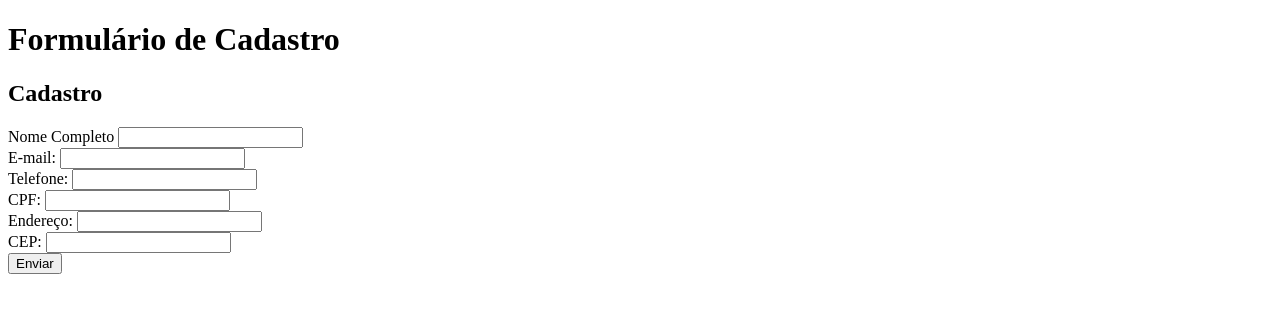
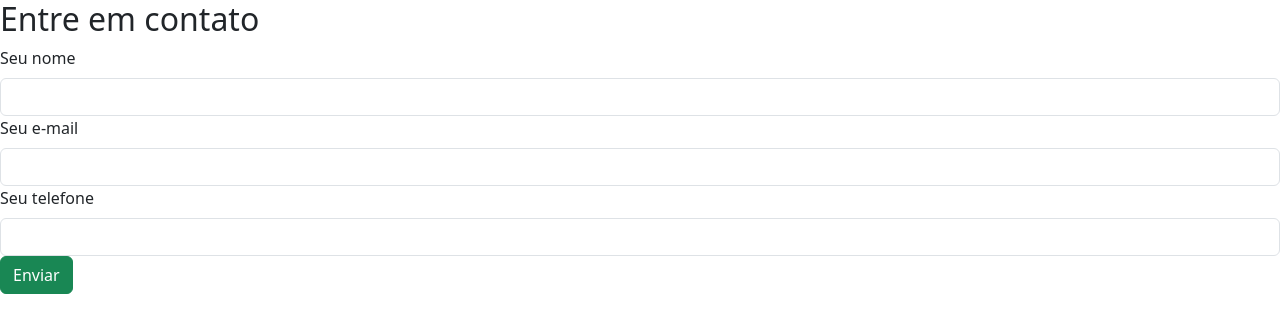
Before and after one commit to rafaelkamada1/EBAC, a plain HTML site: page index.html in a window 1280 px wide. Drawn offline with nearby package versions, Linux system fonts and the light colour scheme.

Commit message:
Add files via upload

```diff
--- a/index.html
+++ b/index.html
@@ -1,51 +1,26 @@
 <!DOCTYPE html>
-<html lang="pt-br">
+<html lang="pt-BR">
 <head>
     <meta charset="UTF-8">
     <meta name="viewport" content="width=device-width, initial-scale=1.0">
-    <title>Formulário de Cadastro</title>
+    <title>Entre em contato</title>
+    <link rel="stylesheet" href="https://cdn.jsdelivr.net/npm/bootstrap@5.3.3/dist/css/bootstrap.min.css">
 </head>
 <body>
-    <header>
-        <h1>Formulário de Cadastro</h1>
-    </header>
-    <section id="cadastro">
-        <div class="container">
-            <h2>Cadastro</h2>
+    <div class="row">
+        <div class="col">
+            <h2>Entre em contato</h2>
             <form>
-                <div class="form-campo">
-                    <label for="nome">Nome Completo</label>
-                    <input type="text" id="nome" name="nome">
-                </div>
-                <div class="form-campo">
-                    <label for="email">E-mail:</label>
-                    <input type="email" id="email" name="email">
-                </div>
-                <div class="form-campo">
-                    <label for="telefone">Telefone:</label>
-                    <input type="tel" id="telefone" name="telefone">
-                </div>
-                <div class="form-campo">
-                    <label for="cpf">CPF:</label>
-                    <input type="text" id="cpf" name="cpf">
-                </div>
-                <div class="form-campo">
-                    <label for="endereco">Endereço:</label>
-                    <input type="text" id="endereco" name="endereco">
-                </div>
-                <div class="form-campo">
-                    <label for="cep">CEP:</label>
-                    <input type="text" id="cep" name="cep">
-                </div>
-                <button type="submit">Enviar</button>
+                <label class="form-label" for="nome">Seu nome</label>
+                <input class="form-control" type="text" id="nome">
+                <label for="email" class="form-label">Seu e-mail</label>
+                <input id="email" type="email" class="form-control">
+                <label for="telefone" class="form-label">Seu telefone</label>
+                <input id="telefone" type="number" class="form-control">
+                <button class="btn btn-success">Enviar</button>
             </form>
         </div>
-    </section>
-    <script type="text/javascript" src="//code.jquery.com/jquery-1.11.0.min.js"></script>
-    <script type="text/javascript" src="//code.jquery.com/jquery-migrate-1.2.1.min.js"></script>
-    <script src="./js/jquery.mask.min.js"></script>
-    <script src="./js/jquery.validate.min.js"></script>
-    <script src="./js/messages_pt_PT.min.js"></script>
-    <script src="./js/main.js"></script>
+    </div>
+    <script src="https://cdn.jsdelivr.net/npm/bootstrap@5.3.3/dist/js/bootstrap.bundle.min.js">
 </body>
 </html>
```
